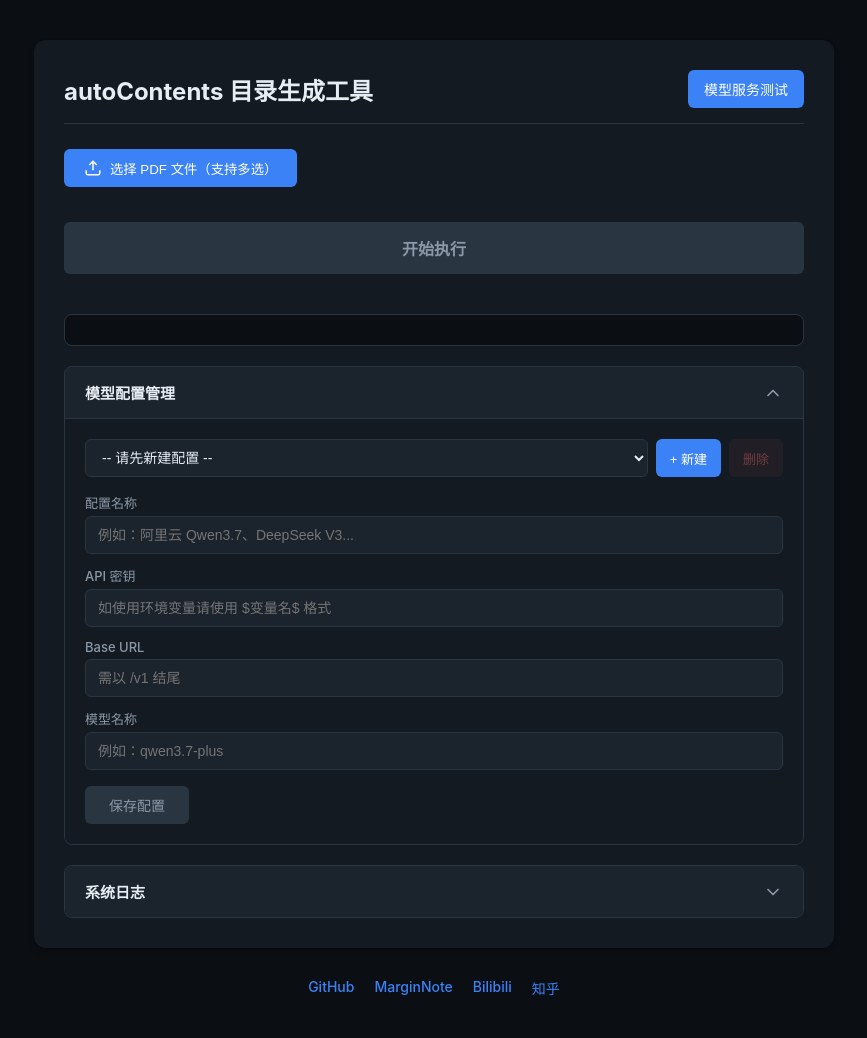
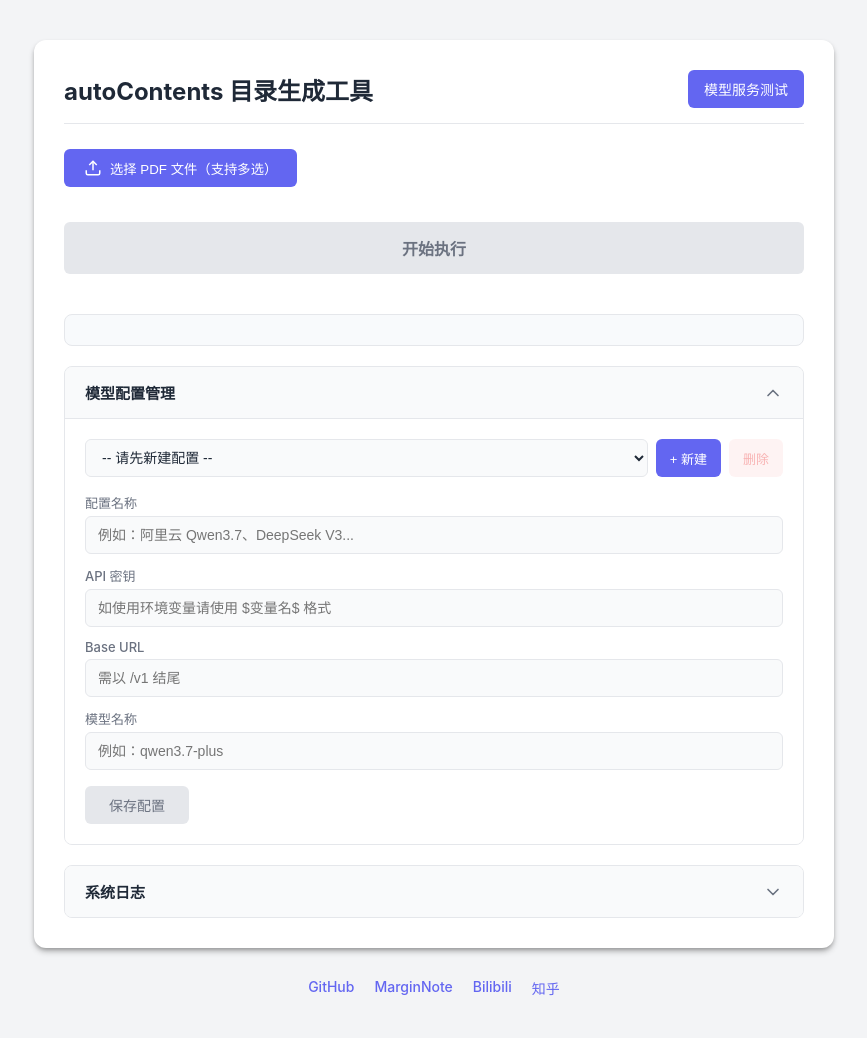
Before and after one commit to NatsUIJM/autoContents, a Flask app: page / in a window 1280 px wide, after a click on "模型配置管理". Shown: the whole page, without its empty margins (206-1073 px from the left). Run offline with Flask 3, Linux system fonts and the light colour scheme; data that the repository does not hold is empty.

Commit message:
feat(ui): 支持浅色模式，跟随系统明暗主题切换
将页面颜色抽为 CSS 变量，浅色为默认主题，通过
prefers-color-scheme: dark 媒体查询自动切换深色配色。

Co-Authored-By: Claude <noreply@anthropic.com>

```diff
--- a/templates/index.html
+++ b/templates/index.html
@@ -4,18 +4,76 @@
     <title>autoContents 目录生成工具</title>
     <style>
         :root {
-            color-scheme: dark;
+            color-scheme: light dark;
+            --page-bg: #f3f4f6;
+            --surface: #ffffff;
+            --surface-2: #f9fafb;
+            --surface-hover: #f3f4f6;
+            --log-bg: #f8fafc;
+            --border: #e5e7eb;
+            --input-border: #d1d5db;
+            --text: #1f2937;
+            --heading: #111827;
+            --secondary: #4b5563;
+            --muted: #6b7280;
+            --faint: #9ca3af;
+            --accent: #6366f1;
+            --accent-hover: #4f46e5;
+            --link-hover: #312e81;
+            --focus: rgba(59,130,246,.1);
+            --success: #10b981;
+            --success-hover: #059669;
+            --success-bg: #d1fae5;
+            --success-text: #ffffff;
+            --warning: #f59e0b;
+            --danger: #ef4444;
+            --danger-bg: #fee2e2;
+            --danger-hover-bg: #fecaca;
+            --disabled: #d1d5db;
+            --modal-overlay: rgba(0,0,0,.5);
+            --shadow: rgba(0,0,0,.1);
+        }
+        @media (prefers-color-scheme: dark) {
+            :root {
+                --page-bg: #0b0f14;
+                --surface: #141a21;
+                --surface-2: #1b232d;
+                --surface-hover: #232f3d;
+                --log-bg: #0b0f14;
+                --border: #2a3542;
+                --input-border: #2a3542;
+                --text: #e6edf3;
+                --heading: #e6edf3;
+                --secondary: #8b98a7;
+                --muted: #8b98a7;
+                --faint: #8b98a7;
+                --accent: #3b82f6;
+                --accent-hover: #2563eb;
+                --link-hover: #60a5fa;
+                --focus: rgba(59,130,246,.25);
+                --success: #4ade80;
+                --success-hover: #22c55e;
+                --success-bg: rgba(74,222,128,.15);
+                --success-text: #0b0f14;
+                --warning: #fbbf24;
+                --danger: #f87171;
+                --danger-bg: rgba(248,113,113,.15);
+                --danger-hover-bg: rgba(248,113,113,.28);
+                --disabled: #2a3542;
+                --modal-overlay: rgba(0,0,0,.5);
+                --shadow: rgba(0,0,0,.35);
+            }
         }
         body {
             font-family: -apple-system, BlinkMacSystemFont, "Segoe UI", Roboto, Helvetica, Arial, sans-serif;
             max-width: 800px;
             margin: 0 auto;
             padding: 40px 20px;
-            background-color: #0b0f14;
-            color: #e6edf3;
+            background-color: var(--page-bg);
+            color: var(--text);
         }
         .container {
-            background-color: #141a21;
+            background-color: var(--surface);
             padding: 30px;
             border-radius: 12px;
             box-shadow: 0 4px 6px -1px rgba(0, 0, 0, 0.3), 0 2px 4px -1px rgba(0, 0, 0, 0.18);
@@ -25,28 +83,28 @@
             justify-content: space-between;
             align-items: center;
             margin-bottom: 25px;
-            border-bottom: 1px solid #2a3542;
+            border-bottom: 1px solid var(--border);
             padding-bottom: 15px;
         }
         .header h2 {
             margin: 0;
-            color: #e6edf3;
+            color: var(--text);
         }
         .form-select, input[type="number"], input[type="text"], .prompt-input {
             padding: 10px 12px;
-            border: 1px solid #2a3542;
+            border: 1px solid var(--border);
             border-radius: 6px;
             width: 100%;
             box-sizing: border-box;
             font-size: 14px;
             transition: all 0.2s ease;
-            background-color: #1b232d;
-            color: #e6edf3;
+            background-color: var(--surface-2);
+            color: var(--text);
         }
         .form-select:focus, input[type="number"]:focus, input[type="text"]:focus, .prompt-input:focus {
             outline: none;
-            border-color: #3b82f6;
-            box-shadow: 0 0 0 3px rgba(59, 130, 246, 0.25);
+            border-color: var(--accent);
+            box-shadow: 0 0 0 3px var(--focus);
         }
         .prompt-input {
             min-height: 100px;
@@ -57,7 +115,7 @@
             transition: all 0.2s ease;
         }
         .test-btn {
-            background-color: #3b82f6;
+            background-color: var(--accent);
             color: #fff;
             height: 38px;
             padding: 0 16px;
@@ -78,7 +136,7 @@
             gap: 15px;
         }
         .file-input-container button {
-            background-color: #3b82f6;
+            background-color: var(--accent);
             color: white;
             height: 38px;
             padding: 0 20px;
@@ -99,10 +157,10 @@
             align-items: center;
             gap: 8px;
             font-size: 14px;
-            color: #8b98a7;
+            color: var(--muted);
         }
         .remove-file {
-            color: #8b98a7;
+            color: var(--muted);
             cursor: pointer;
             border: none;
             background: none;
@@ -122,43 +180,43 @@
         .progress-bar {
             width: 100%;
             height: 8px;
-            background-color: #2a3542;
+            background-color: var(--border);
             border-radius: 4px;
             overflow: hidden;
         }
         .progress {
             width: 0%;
             height: 100%;
-            background-color: #4ade80;
+            background-color: var(--success);
             transition: width 0.4s ease;
         }
         .status {
             margin: 10px 0;
             text-align: center;
-            color: #8b98a7;
+            color: var(--muted);
             font-size: 14px;
         }
         .log {
             margin-top: 20px;
             padding: 15px;
-            background-color: #0b0f14;
-            border: 1px solid #2a3542;
+            background-color: var(--log-bg);
+            border: 1px solid var(--border);
             border-radius: 8px;
             max-height: 200px;
             overflow-y: auto;
             font-size: 13px;
             font-family: ui-monospace, SFMono-Regular, Menlo, Monaco, Consolas, monospace;
             line-height: 1.6;
-            color: #e6edf3;
+            color: var(--text);
         }
-        .error { color: #f87171; }
-        .warning { color: #fbbf24; }
-        .success { color: #4ade80; }
+        .error { color: var(--danger); }
+        .warning { color: var(--warning); }
+        .success { color: var(--success); }
 
         button#startButton {
             width: 100%;
-            background-color: #4ade80;
-            color: #0b0f14;
+            background-color: var(--success);
+            color: var(--success-text);
             padding: 14px 20px;
             border: none;
             border-radius: 6px;
@@ -168,21 +226,21 @@
             margin-top: 10px;
         }
         button#startButton:hover:not(:disabled) {
-            background-color: #22c55e;
+            background-color: var(--success-hover);
             transform: translateY(-1px);
         }
         button#startButton:disabled {
-            background-color: #2a3542;
-            color: #8b98a7;
+            background-color: var(--border);
+            color: var(--muted);
             cursor: not-allowed;
         }
         .hidden { display: none; }
 
         .collapsible-wrapper {
             margin-top: 20px;
-            border: 1px solid #2a3542;
+            border: 1px solid var(--border);
             border-radius: 8px;
-            background-color: #1b232d;
+            background-color: var(--surface-2);
             overflow: hidden;
         }
         .collapsible-header {
@@ -192,23 +250,23 @@
             padding: 15px 20px;
             cursor: pointer;
             user-select: none;
-            background-color: #1b232d;
+            background-color: var(--surface-2);
             transition: background-color 0.2s;
         }
         .collapsible-header:hover {
-            background-color: #232f3d;
+            background-color: var(--surface-hover);
         }
         .collapsible-header h3 {
             margin: 0;
             font-size: 15px;
-            color: #e6edf3;
+            color: var(--text);
             font-weight: 600;
         }
         .collapsible-content {
             display: none;
             padding: 20px;
-            background-color: #141a21;
-            border-top: 1px solid #2a3542;
+            background-color: var(--surface);
+            border-top: 1px solid var(--border);
         }
         .collapsible-content.active {
             display: block;
@@ -220,7 +278,7 @@
         }
         .chevron {
             transition: transform 0.3s ease;
-            color: #8b98a7;
+            color: var(--muted);
         }
         .chevron.active {
             transform: rotate(180deg);
@@ -270,25 +328,32 @@
             gap: 20px;
         }
         .footer-links a {
-            color: #3b82f6;
+            color: var(--accent);
             text-decoration: none;
             font-size: 14px;
             font-weight: 500;
             transition: color 0.2s;
         }
         .footer-links a:hover {
-            color: #60a5fa;
+            color: var(--link-hover);
             text-decoration: underline;
         }
         .footer-text {
             text-align: center;
             margin-top: 15px;
             font-size: 13px;
-            color: #8b98a7;
+            color: var(--muted);
             margin-bottom: 30px;
         }
 
 
+
+
+        .test-status { color: var(--muted); }
+        .test-success { color: var(--success); font-weight: 500; }
+        .test-error { color: var(--danger); font-weight: 500; }
+        .test-response { background: var(--surface-2); color: var(--text); padding: 10px; border-radius: 6px; font-family: monospace; }
+        .test-meta { color: var(--muted); font-size: 13px; }
 
         /* 模型配置区 - 头部激活指示器 */
         .active-config-badge {
@@ -348,18 +413,18 @@
             gap: 4px;
         }
         .btn-icon.btn-new {
-            background: #3b82f6;
+            background: var(--accent);
             color: #fff;
         }
         .btn-icon.btn-new:hover {
-            background: #2563eb;
+            background: var(--accent-hover);
         }
         .btn-icon.btn-delete {
-            background: rgba(248, 113, 113, 0.15);
-            color: #f87171;
+            background: var(--danger-bg);
+            color: var(--danger);
         }
         .btn-icon.btn-delete:hover:not(:disabled) {
-            background: rgba(248, 113, 113, 0.28);
+            background: var(--danger-hover-bg);
         }
         .btn-icon.btn-delete:disabled {
             opacity: 0.4;
@@ -380,23 +445,23 @@
         .config-form .input-group label {
             font-size: 13px;
             font-weight: 500;
-            color: #8b98a7;
+            color: var(--muted);
         }
         .config-form .input-group input {
             height: 38px;
             padding: 0 12px;
-            border: 1px solid #2a3542;
+            border: 1px solid var(--border);
             border-radius: 6px;
             font-size: 14px;
             box-sizing: border-box;
             transition: border-color 0.2s, box-shadow 0.2s;
-            background-color: #1b232d;
-            color: #e6edf3;
+            background-color: var(--surface-2);
+            color: var(--text);
         }
         .config-form .input-group input:focus {
             outline: none;
-            border-color: #3b82f6;
-            box-shadow: 0 0 0 3px rgba(59, 130, 246, 0.25);
+            border-color: var(--accent);
+            box-shadow: 0 0 0 3px var(--focus);
         }
 
         .config-form-actions {
@@ -412,27 +477,27 @@
             cursor: pointer;
             font-size: 14px;
             font-weight: 500;
-            background: #3b82f6;
+            background: var(--accent);
             color: #fff;
             transition: background 0.15s;
         }
         .config-form-actions .save-btn:hover:not(:disabled) {
-            background: #2563eb;
+            background: var(--accent-hover);
         }
         .config-form-actions .save-btn:disabled {
-            background: #2a3542;
-            color: #8b98a7;
+            background: var(--border);
+            color: var(--muted);
             cursor: not-allowed;
         }
         .config-form .field-hint {
             font-size: 12px;
-            color: #8b98a7;
+            color: var(--muted);
         }
 
         /* 多任务卡片样式 */
         .task-card {
-            background: #1b232d;
-            border: 1px solid #2a3542;
+            background: var(--surface-2);
+            border: 1px solid var(--border);
             border-radius: 8px;
             padding: 15px;
         }
@@ -882,7 +947,7 @@
             const modal = document.getElementById('testModal');
             const resultDiv = document.getElementById('testResult');
 
-            resultDiv.innerHTML = '<p style="color: #8b98a7;">正在测试模型服务状态...</p>';
+            resultDiv.innerHTML = '<p class="test-status">正在测试模型服务状态...</p>';
             modal.style.display = 'block';
 
             try {
@@ -905,21 +970,21 @@
 
                 if (data.status === 'success') {
                     resultDiv.innerHTML = `
-                        <p style="color: #4ade80; font-weight: 500;">✓ ${data.message}</p>
-                        <p style="background: #1b232d; color: #e6edf3; padding: 10px; border-radius: 6px; font-family: monospace;">响应内容：${data.response}</p>
-                        <p style="color: #8b98a7; font-size: 13px;">使用的模型：${activeConfig.model}（${activeConfig.name || activeConfig.id}）</p>
+                        <p class="test-success">✓ ${data.message}</p>
+                        <p class="test-response">响应内容：${data.response}</p>
+                        <p class="test-meta">使用的模型：${activeConfig.model}（${activeConfig.name || activeConfig.id}）</p>
                     `;
                 } else {
                     resultDiv.innerHTML = `
-                        <p style="color: #f87171; font-weight: 500;">✗ 测试失败</p>
+                        <p class="test-error">✗ 测试失败</p>
                         <p>错误信息：${data.message}</p>
                         <p>错误类型：${data.error_code}</p>
-                        <p style="color: #8b98a7; font-size: 13px;">尝试使用的模型：${activeConfig.model}</p>
+                        <p class="test-meta">尝试使用的模型：${activeConfig.model}</p>
                     `;
                 }
             } catch (error) {
                 resultDiv.innerHTML = `
-                    <p style="color: #f87171; font-weight: 500;">✗ 请求失败</p>
+                    <p class="test-error">✗ 请求失败</p>
                     <p>错误信息：${error.message}</p>
                 `;
             }
```
Also changed, not shown: other parts of templates/index.html (+12 -12 lines).
